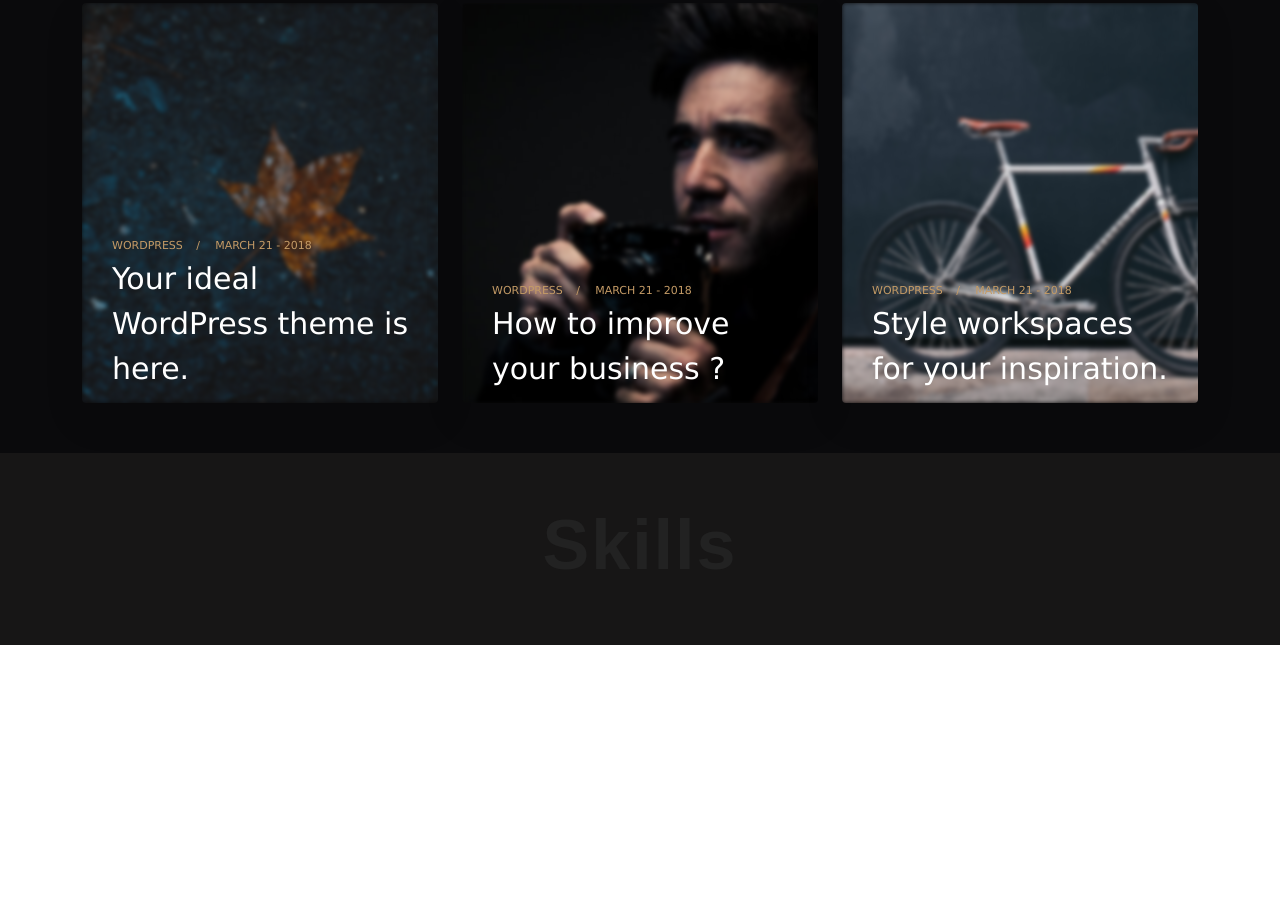
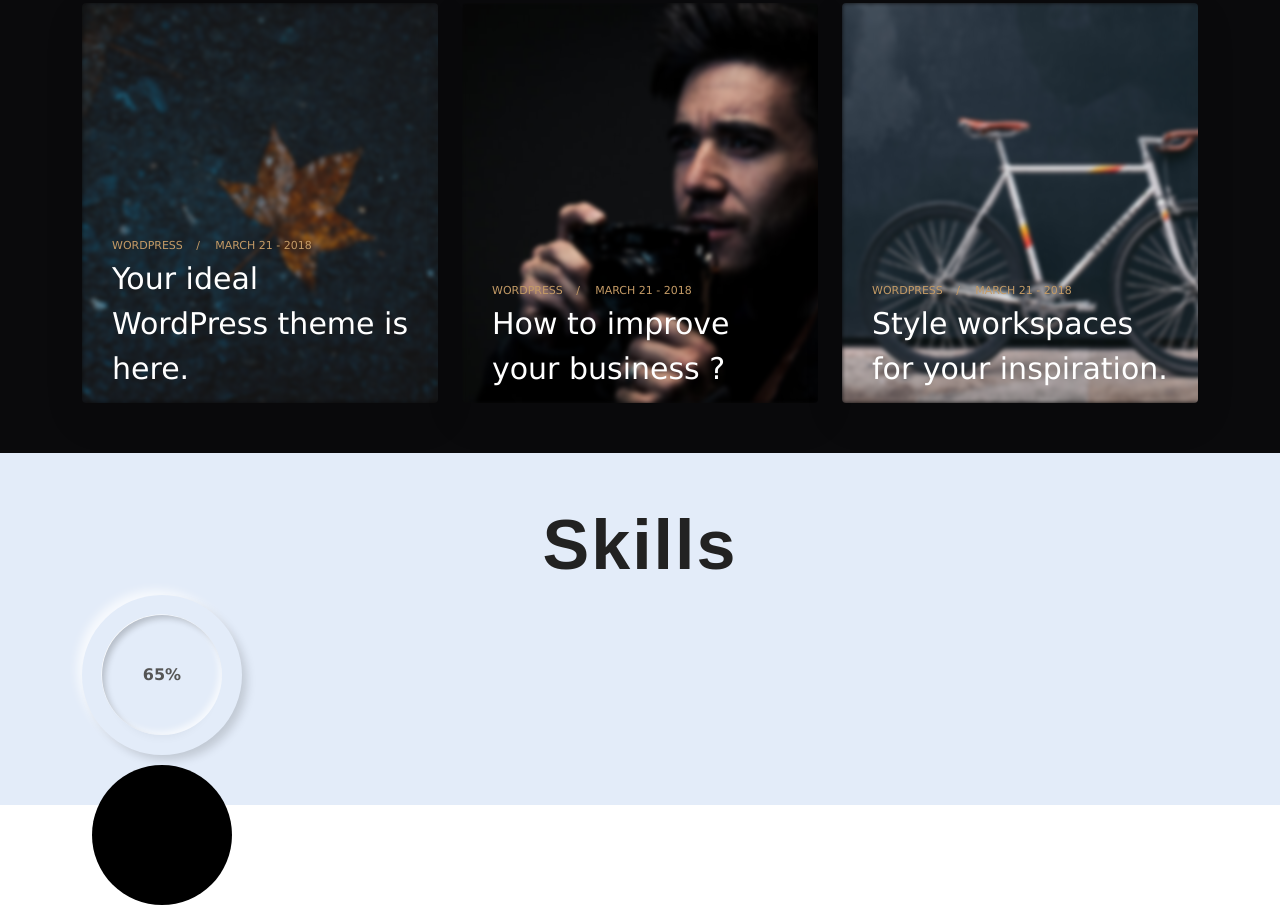
Before and after one commit to get-shrabon/My-Portfolio, a plain HTML site: page index.html in a window 1280 px wide. Shown: the part 4994-5909 px from the top of the page. Before the commit the page ends 5639 px from the top, so only its background shows below. Drawn offline with nearby package versions, Linux system fonts and the light colour scheme.

Commit message:
start skill section work

```diff
--- a/index.html
+++ b/index.html
@@ -301,6 +301,30 @@
         <!-- Skill Section Start -->
         <section class="skill-contsiner">
             <h4 class="skill-title">Skills</h4>
+            <div class="container">
+                <div class="row">
+                    <div class="col">
+                        <div class="skill">
+                            <div class="outer">
+                                <div class="inner">
+                                    <div id="number">
+                                        65%
+                                    </div>
+                                </div>
+                            </div>
+                            <svg xmlns="http://www.w3.org/2000/svg" version="1.1" width="160px" height="160px">
+                                <defs>
+                                   <linearGradient id="GradientColor">
+                                      <stop offset="0%" stop-color="#e91e63" />
+                                      <stop offset="100%" stop-color="#673ab7" />
+                                   </linearGradient>
+                                </defs>
+                                <circle cx="80" cy="80" r="70" stroke-linecap="round" />
+                        </svg>
+                        </div>
+                    </div>
+                </div>
+            </div>
         </section>
         <!-- Skill Section end -->
     </main>
--- a/style.css
+++ b/style.css
@@ -601,7 +601,8 @@ header {
     bottom: -0 !important;
     overflow: visible;
 }
-.blog-item:hover .content{
+
+.blog-item:hover .content {
     bottom: -0px;
     bottom: 50px;
 }
@@ -660,35 +661,42 @@ header {
     text-decoration: none;
     color: white;
 }
-.content .more:hover{
+
+.content .more:hover {
     color: #C49B66;
 }
-.blog-box{
+
+.blog-box {
     margin-top: 100px;
 }
+
 @media screen and (max-width:576px) {
-    .blog-box{
+    .blog-box {
         gap: 30px;
     }
 }
+
 @media screen and (min-width:577px) and (max-width:992px) {
-.blog-img img{
-    width: 100%;
-    height: 100%;
+    .blog-img img {
+        width: 100%;
+        height: 100%;
+    }
+
+    .blog-box {
+        gap: 50px;
+    }
 }
-.blog-box{
-    gap: 50px;
-}
-}
+
 /* Blog Section Style End */
 
 /* Skill Section Style Start */
-.skill-contsiner{
-    background-color: #171616;
+.skill-contsiner {
+    background-color: #E3ECF9;
     padding-top: 50px;
     padding-bottom: 50px;
 }
-.skill-title{
+
+.skill-title {
     font-size: 70px;
     font-weight: 800;
     font-family: Arial, Helvetica, sans-serif;
@@ -698,8 +706,43 @@ header {
     transition: all .4s;
     text-align: center;
 }
-.skill-contsiner:hover .skill-title{
+
+.skill-contsiner:hover .skill-title {
     color: transparent;
     -webkit-text-stroke: 1px #333;
 }
+
+.skill {
+    width: 160px;
+    height: 160px;
+    position: relative;
+}
+
+.outer {
+    width: 160px;
+    height: 160px;
+    border-radius: 50%;
+    padding: 20px;
+    box-shadow: 6px 6px 10px -1px rgba(0, 0, 0, 0.15),
+        -6px -6px 10px -1px rgba(255, 255, 255, 0.7);
+
+}
+
+.inner {
+    width: 120px;
+    height: 120px;
+    border-radius: 50%;
+    display: flex;
+    justify-content: center;
+    align-items: center;
+    box-shadow: inset 4px 4px 6px -1px rgba(0, 0, 0, 0.2),
+        inset -4px -4px 6px -1px rgba(255, 255, 255, 0.7),
+        -0.5px -0.5px 0px rgba(255, 255, 255, 1),
+        0px 12px 10px -10px rgba(0,0,0,0.05);
+}
+
+#number{
+    font-weight: 600;
+    color: #555;
+}
 /* Skill Section Style End */
```
